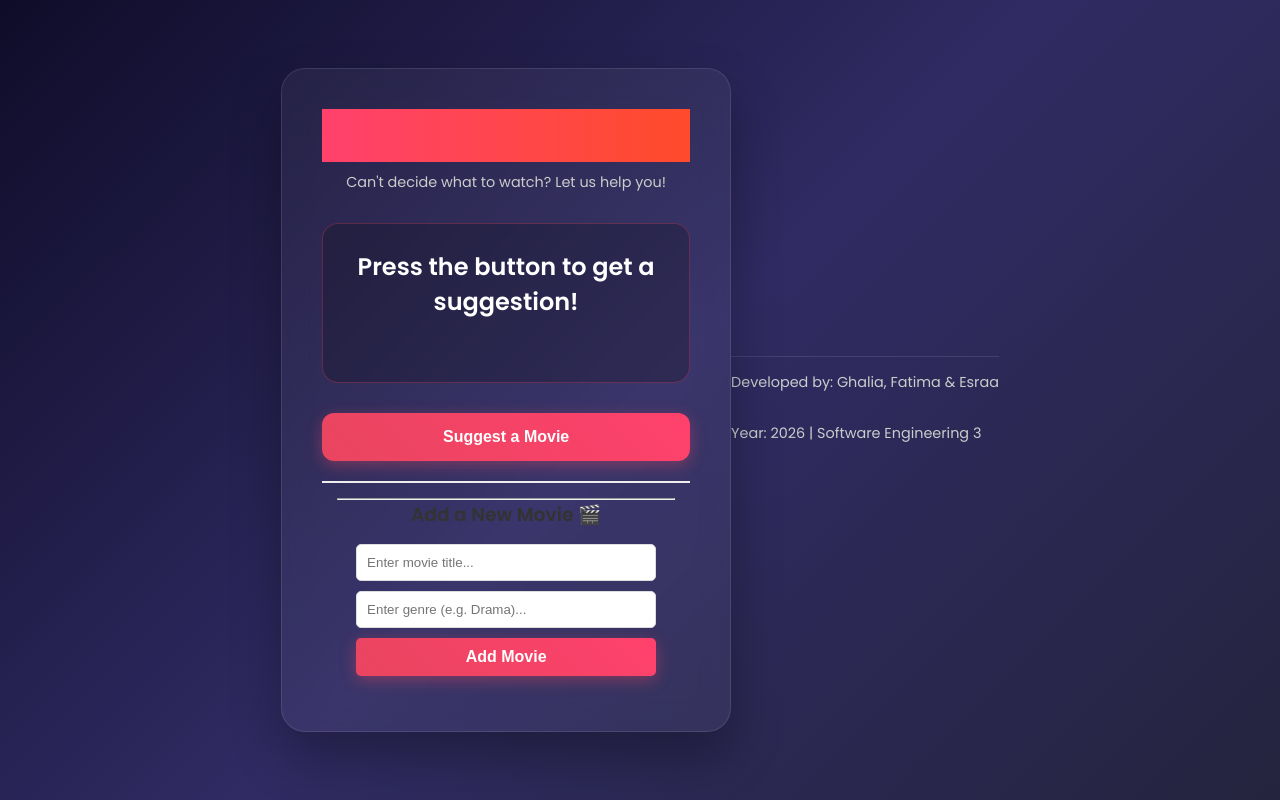
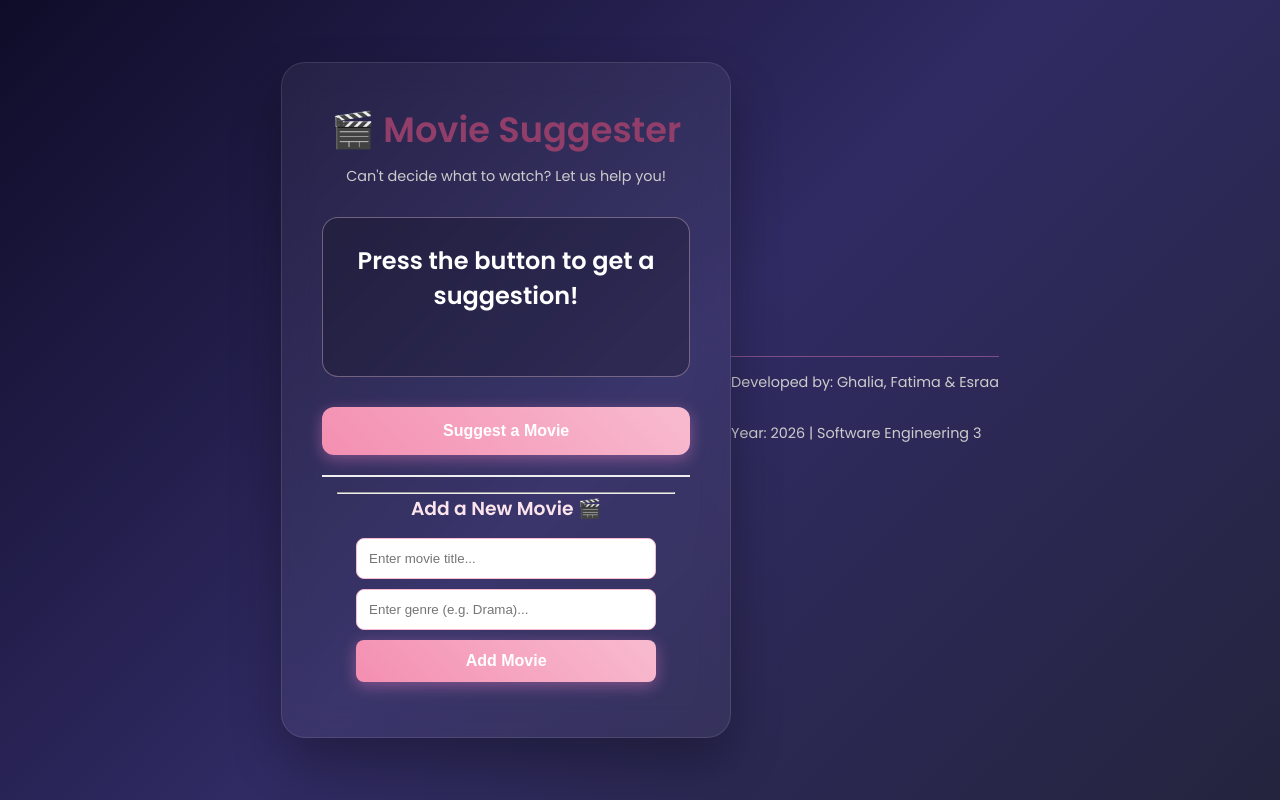
Before and after one commit to inayehghalia-dev/Movie-Suggester-SE3, a plain HTML site: page index.html in a window 1280 px wide. Drawn offline with Linux system fonts and the light colour scheme.

Commit message:
SS-17: complete functional logic and update UI to baby pink theme

```diff
--- a/style.css
+++ b/style.css
@@ -38,10 +38,11 @@ body {
 h1 {
     font-size: 2.2rem;
     margin-bottom: 10px;
-    background: linear-gradient(to right, #ff416c, #ff4b2b);
-    -webkit-text-fill-color: transparent;
+    color: #913e6a !important; /* لون زهري ماروني غامق ليظهر بوضوح */
+    background: none; /* ألغينا التدرج الشفاف */
+    -webkit-text-fill-color: initial; /* أعدنا اللون الأصلي للخط */
+    display: block !important;
 }
-
 p {
     color: #ccc;
     font-size: 0.9rem;
@@ -53,7 +54,7 @@ p {
     padding: 25px;
     border-radius: 16px;
     margin-bottom: 30px;
-    border: 1px solid rgba(233, 69, 96, 0.3);
+    border: 1px solid rgba(208, 179, 200, 0.448);
     min-height: 120px;
     display: flex;
     flex-direction: column;
@@ -69,13 +70,13 @@ p {
 
 #movie-genre {
     font-size: 1rem;
-    color: #e94560;
+    color: #f8bbd0;
     font-weight: 400;
 }
 
 
 button {
-    background: linear-gradient(45deg, #e94560, #ff416c);
+    background: linear-gradient(45deg, #f48fb1, #f8bbd0);
     color: white;
     border: none;
     padding: 15px 30px;
@@ -83,14 +84,14 @@ button {
     font-weight: 600;
     border-radius: 12px;
     cursor: pointer;
-    box-shadow: 0 4px 15px rgba(233, 69, 96, 0.4);
+    box-shadow: 0 4px 15px rgba(247, 134, 202, 0.4);
     transition: all 0.3s ease;
     width: 100%;
 }
 
 button:hover {
     transform: scale(1.02);
-    box-shadow: 0 6px 20px rgba(233, 69, 96, 0.6);
+    box-shadow: 0 6px 20px rgba(247, 134, 202, 0.4);
     filter: brightness(1.1);
 }
 
@@ -103,12 +104,12 @@ footer {
     margin-top: 30px;
     font-size: 0.75rem;
     color: #888;
-    border-top: 1px solid rgba(255, 255, 255, 0.1);
+    border-top: 1px solid rgba(247, 134, 202, 0.4);
     padding-top: 15px;
 }
 
 footer b {
-    color: #e94560;
+    color: #f48fb1;
 }
 /* تنسيقات مهمة فاطمة دياب SS-17 */
 .add-movie-section {
@@ -119,7 +120,7 @@ footer b {
 }
 
 .add-movie-section h3 {
-    color: #333;
+    color: #fce4ec;
     margin-bottom: 15px;
 }
 
@@ -132,21 +133,21 @@ footer b {
 }
 
 .add-movie-section input {
-    padding: 10px;
-    border: 1px solid #ddd;
-    border-radius: 5px;
+    padding: 12px;
+    border: 1px solid #f8bbd0;
+    border-radius: 8px;
 }
 
 #add-btn {
-    padding: 10px;
-    background-color: #28a745;
+    padding: 12px;
+    background-color: #f8bbd0;
     color: white;
     border: none;
-    border-radius: 5px;
+    border-radius: 8px;
     cursor: pointer;
     font-weight: bold;
 }
 
 #add-btn:hover {
-    background-color: #218838;
+    background-color: #f48fb1;
 }
```
